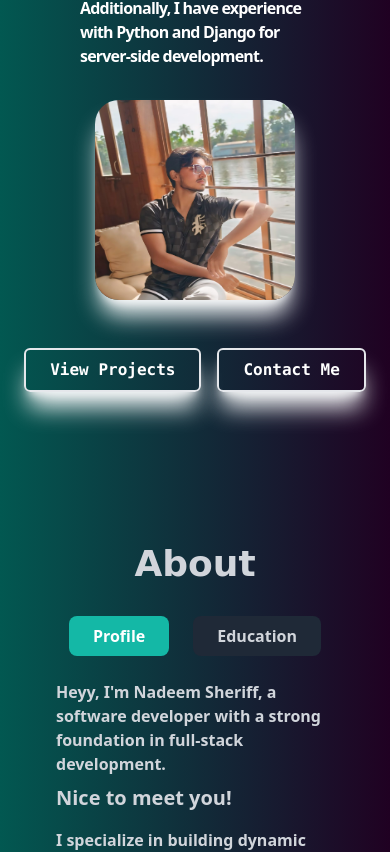
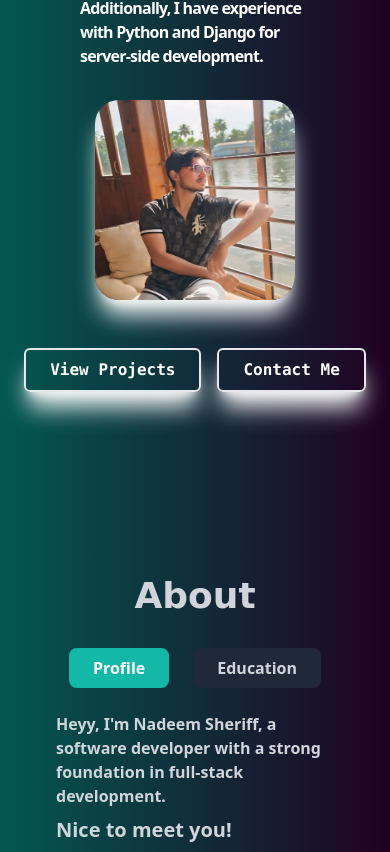
Before and after one commit to nadeemsheriff18/portfolio, a React (Create React App) app: page / in a window 390 px wide. Shown: the part 716-1568 px from the top of the page. Built offline with nearby package versions, Linux system fonts and the light colour scheme.

Commit message:
skill section

```diff
--- a/src/components/About.js
+++ b/src/components/About.js
@@ -10,7 +10,7 @@ const About = () => {
   };
 
   return (
-    <div name='about' id="about" className='w-full h-auto pt-72 sm:pt-0 md:pt-0 lg:pt-0 text-gray-300 bg-gray-900'>
+    <div name='about' id="about" className='w-full h-auto pt-80 sm:pt-0 md:pt-0 lg:pt-0 text-gray-300 bg-gray-900'>
       <div className='flex flex-col justify-center items-center w-full h-full px-4 sm:px-6 md:px-10 lg:px-16 xl:px-32 py-20'>
         <div className='px-4 sm:px-20 max-w-4xl'>
 
--- a/src/components/App.css
+++ b/src/components/App.css
@@ -11,6 +11,7 @@
 
 #about_header,#nav-name, #myname, #skills_header, #projects_header, #contact_header {
   font-family: "Brush Script MT", "Comic Sans MS", cursive, sans-serif; /* Fallback fonts */
+  font-weight: bold;
 }
 
 body, html {
```
